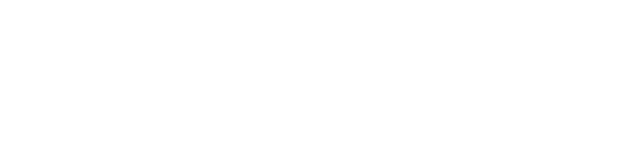
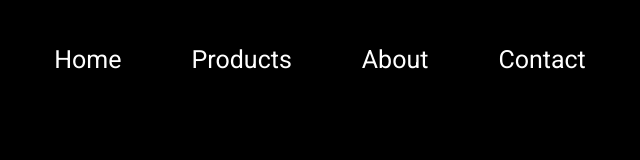
Before and after one commit to milapawlus/responsive-nav, a plain HTML site: page index.html in a window 1280 px wide. Shown: the whole page, without its empty margins (340-980 px from the left). Drawn offline with Linux system fonts and the light colour scheme.

Commit message:
Added nav bar

```diff
--- a/index.html
+++ b/index.html
@@ -3,15 +3,27 @@
 <head>
     <meta charset="UTF-8">
     <meta http-equiv="X-UA-Compatible" content="IE=edge">
+    <meta name="viewport" content="width=device-width, initial-scale=1.0">
     <meta name="description" content="This website is an example for responsive navigation with burger menu.">
     <meta property="og:description" content="This website is an example for responsive navigation with burger menu.">
     <meta property="twitter:description" content="This website is an example for responsive navigation with burger menu.">
-    <meta name="viewport" content="width=device-width, initial-scale=1.0">
+    <link rel="preconnect" href="https://fonts.googleapis.com">
+    <link rel="preconnect" href="https://fonts.gstatic.com" crossorigin>
+    <link href="https://fonts.googleapis.com/css2?family=Roboto:wght@400&display=swap" rel="stylesheet">
     <link rel="stylesheet" href="styles/normalize.css">
     <link rel="stylesheet" href="styles/index.css">
     <title>Home</title>
 </head>
 <body>
-
+    <div class="container">
+        <nav class="nav">
+            <ul>
+                <li><a href="#">Home</a></li>
+                <li><a href="#">Products</a></li>
+                <li><a href="#">About</a></li>
+                <li><a href="#">Contact</a></li>
+            </ul>
+        </nav>
+    </div>
 </body>
 </html>
--- a/styles/_nav.scss
+++ b/styles/_nav.scss
@@ -0,0 +1,35 @@
+.container {
+    width: 1200px;
+    height: 100%;
+}
+
+.nav {
+    display: flex;
+    justify-content: center;
+    align-items: center;
+    width: 100%;
+    height: 15%;
+
+    & ul {
+        display: flex;
+        flex-direction: row;
+    }
+
+    & li {
+        padding: 35px;
+    }
+
+    & a {
+        display: block;
+        text-decoration: none;
+        font-size: 25px;
+        font-family: 'Roboto', sans-serif;
+        color: white;
+    }
+
+    & a:hover {
+        transform: scale(1.1);
+        transition: all 0.3s ease-in-out;
+        color: red;
+    }
+}
--- a/styles/index.scss
+++ b/styles/index.scss
@@ -1,5 +1,9 @@
 @import 'nav';
 
 body {
-
+    display: flex;
+    justify-content: center;
+    width: 100%;
+    height: 100vh;
+    background-color: black;
 }
```
Also changed, not shown: styles/index.css.
